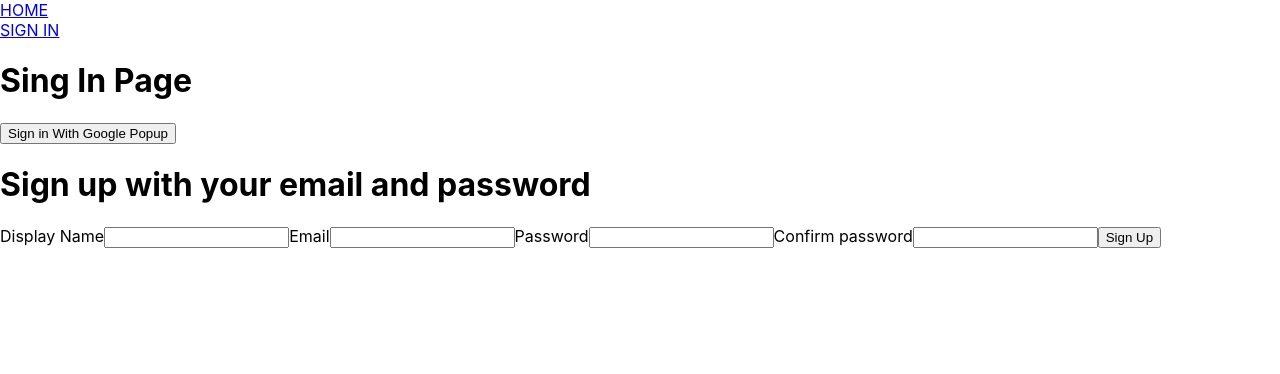
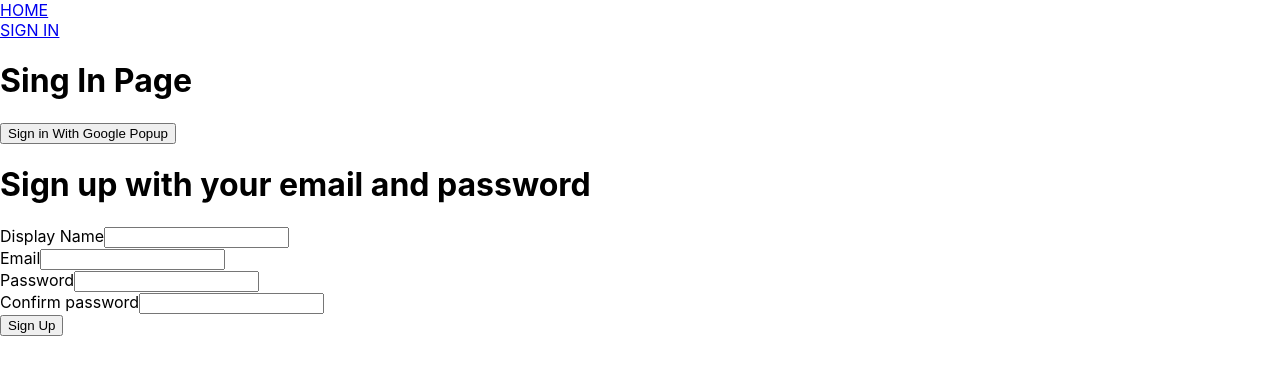
Before and after one commit to marina-knez/food-shack, a React (Create React App) app: page /sign-in in a window 1280 px wide. Shown: the top 374 px of the page. Built offline with nearby package versions, Linux system fonts and the light colour scheme.

Commit message:
create form input component and button component

```diff
--- /dev/null
+++ b/src/components/button/button.component.jsx
@@ -0,0 +1,12 @@
+const BUTTON_TYPE_CLASSES = {
+    google: 'google-sign-in',
+    inverted: 'inverted',
+}
+
+const Button = ({ children, buttonType, ...otherProps }) => {
+    return (
+        <button className={`button-container ${BUTTON_TYPE_CLASSES[buttonType]}`} {...otherProps}>{children}</button>
+    )
+};
+
+export default Button;
--- a/src/components/form-input/form-input.component.jsx
+++ b/src/components/form-input/form-input.component.jsx
@@ -0,0 +1,10 @@
+const FormInput = ({ label, ...otherProps }) => {
+    return (
+        <div>
+            <label>{label}</label>
+            <input {...otherProps} />
+        </div>
+    )
+};
+
+export default FormInput;
--- a/src/components/sign-up-form/sign-up-form.component.jsx
+++ b/src/components/sign-up-form/sign-up-form.component.jsx
@@ -1,5 +1,8 @@
 import { useState } from "react";
 import { createAuthUserWithEmailAndPassword, createUserDocumentFromAuth } from '../../utils/firebase/firebase.utils';
+
+import FormInput from "../form-input/form-input.component";
+import Button from "../button/button.component";
 
 const defaultFormFields = {
     displayName: '',
@@ -49,19 +52,43 @@ const SignUpForm = () => {
         <div>
             <h1>Sign up with your email and password</h1>
             <form onSubmit={handleSubmit}>
-                <label>Display Name</label>
-                <input type="text" required onChange={handleChange} name="displayName" value={displayName} />
+                <FormInput
+                    label="Display Name"
+                    type="text"
+                    required
+                    onChange={handleChange}
+                    name="displayName"
+                    value={displayName}
+                />
 
-                <label>Email</label>
-                <input type="email" required onChange={handleChange} name="email" value={email} />
+                <FormInput
+                    label="Email"
+                    type="email"
+                    required
+                    onChange={handleChange}
+                    name="email"
+                    value={email}
+                />
 
-                <label>Password</label>
-                <input type="password" required onChange={handleChange} name="password" value={password} />
+                <FormInput
+                    label="Password"
+                    type="password"
+                    required
+                    onChange={handleChange}
+                    name="password"
+                    value={password}
+                />
 
-                <label>Confirm password</label>
-                <input type="password" required onChange={handleChange} name="confirmPassword" value={confirmPassword} />
+                <FormInput
+                    label="Confirm password"
+                    type="password"
+                    required
+                    onChange={handleChange}
+                    name="confirmPassword"
+                    value={confirmPassword}
+                />
 
-                <button type="submit">Sign Up</button>
+                <Button type="submit">Sign Up</Button>
             </form>
         </div>
     )
```
